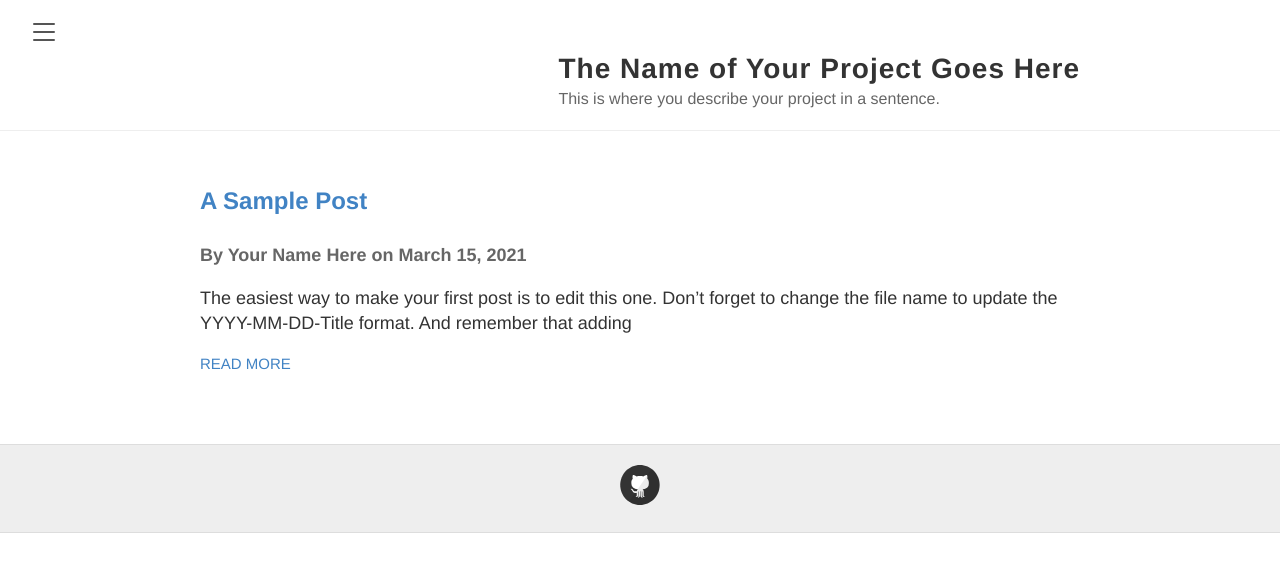
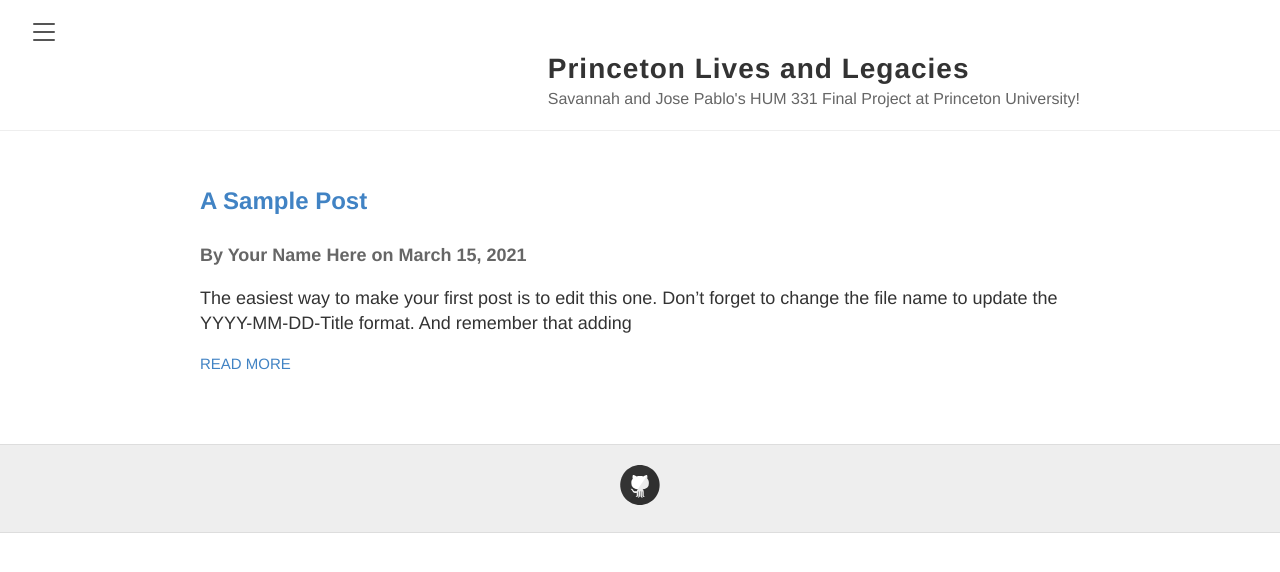
Before and after one commit to HUM-331-Princeton/princeton-lives-and-legacies, a Jekyll site: the page built from index.md, in a window 1280 px wide. Shown: the top 572 px of the page. Built offline with Jekyll 4.4.1, drawn with Linux system fonts in a browser that asks for light colours.

Commit message:
config changes

```diff
--- a/_config.yml
+++ b/_config.yml
@@ -3,10 +3,10 @@
 #
 
 # Name of your site (displayed in the header)
-name: The Name of Your Project Goes Here
+name: Princeton Lives and Legacies
 
 # Short bio or description (displayed in the header)
-description: This is where you describe your project in a sentence.
+description: Savannah and Jose Pablo's HUM 331 Final Project at Princeton University!
 
 # URL of an image you'd like to appear in your header.
 # It should be long and rectangular to feature as a banner image.
@@ -46,7 +46,7 @@ url: https://hum-331-princeton.github.io
 # (http://yourusername.github.io/repository-name)
 # and NOT your User repository (http://yourusername.github.io)
 # then add in the baseurl here, like this: "/repository-name"
-baseurl: "/final-project-template"
+baseurl: "/princeton-lives-and-legacies"
 
 #
 # !! You don't need to change any of the configuration flags below !!
```
